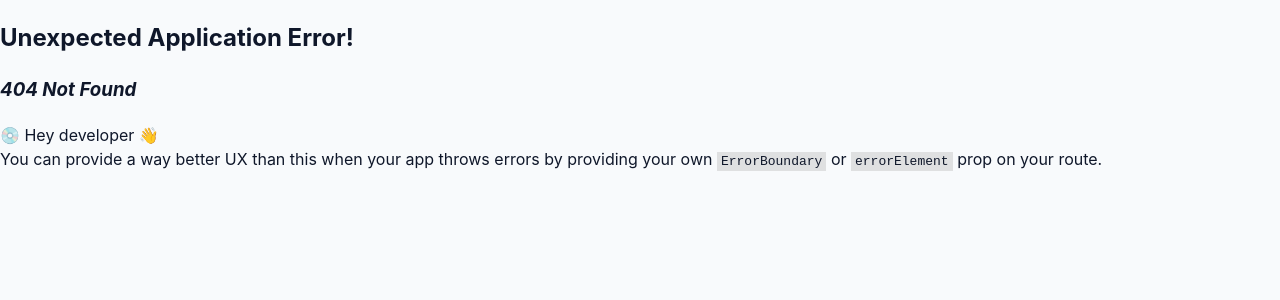
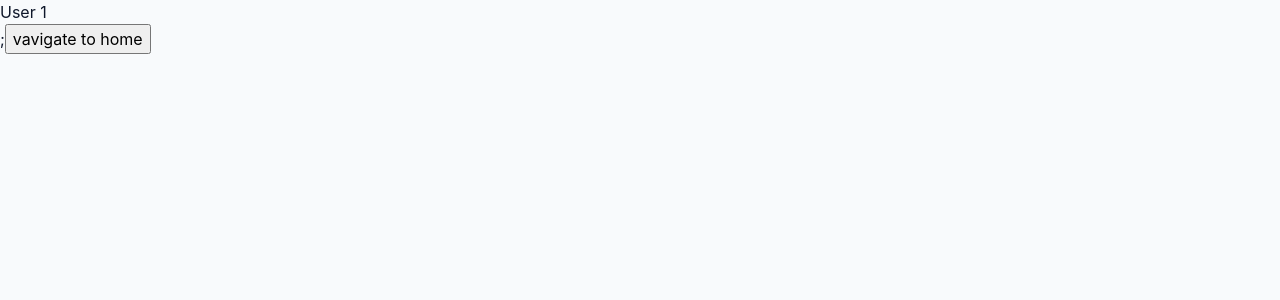
Before and after one commit to AMINSNG/vite-code, a React (Vite) app: page /theme-switch/1 in a window 1280 px wide. Before the commit this address had no page. Shown: the top 300 px of the page. Built offline with nearby package versions, Linux system fonts and the light colour scheme.

Commit message:
t3 day 6

```diff
--- a/src/features/character-search/CharacterSearch.jsx
+++ b/src/features/character-search/CharacterSearch.jsx
@@ -6,6 +6,7 @@ import { getCharacter } from "../../api";
 import { Dropdown, Space } from "antd";
 import { Spin } from "antd";
 import { LoadingOutlined } from "@ant-design/icons";
+import { Link } from "react-router";
 
 const items = [
   {
@@ -101,7 +102,10 @@ const CharacterSearch = () => {
             src={user.image}
           />
           <div className="character-search__details">
-            <h3 className="character-search__name">{user.name}</h3>
+            <Link to={`/theme-switch/${user.id}`}>
+              <h3 className="character-search__name">{user.name}</h3>
+            </Link>
+
             <ul className="character-search__meta" role="list">
               <li>{user.status}</li>
               <li>{user.species}</li>
--- /dev/null
+++ b/src/pages/dynamicthemeswitch.jsx
@@ -0,0 +1,18 @@
+import React from "react";
+import { useNavigate, useParams } from "react-router";
+
+export default function dynamicthemeswitch() {
+  const params = useParams();
+  console.log(params);
+  const navigate = useNavigate();
+  function routeuser() {
+    navigate("/");
+  }
+
+  return (
+    <div>
+      <div>User {params.userid}</div>;
+      <button onClick={routeuser}>vavigate to home</button>
+    </div>
+  );
+}
--- a/src/pages/themeswitch.jsx
+++ b/src/pages/themeswitchpage.jsx
@@ -8,10 +8,9 @@ function Themeswitchpage() {
       <div>this is theme</div>
       <Link to={"/"}>dddd</Link>
       <div>
-        <ThemeSwitch></ThemeSwitch>
+        <ThemeSwitch />
       </div>
     </div>
-
   );
 }
 
```
Also changed, not shown: src/route.jsx (+4 -3 lines).
